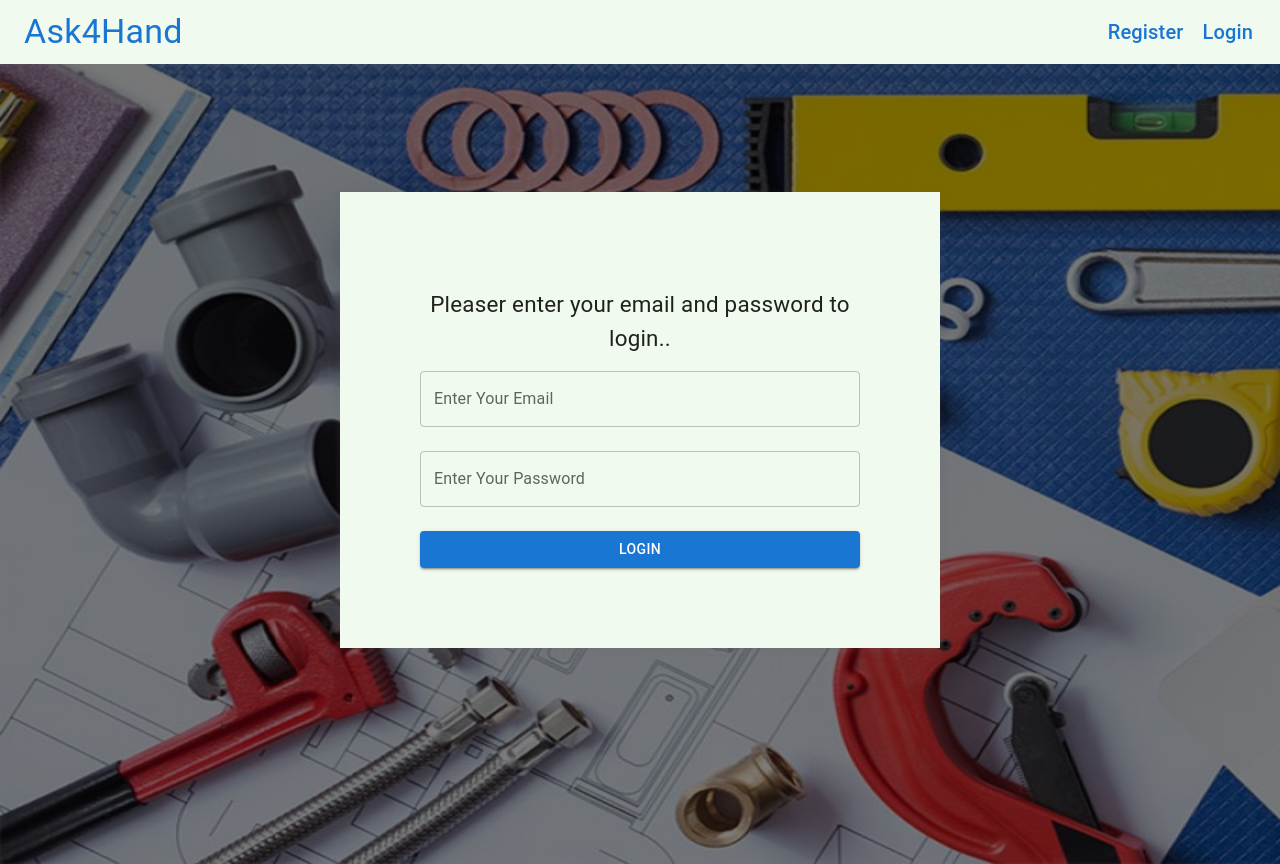
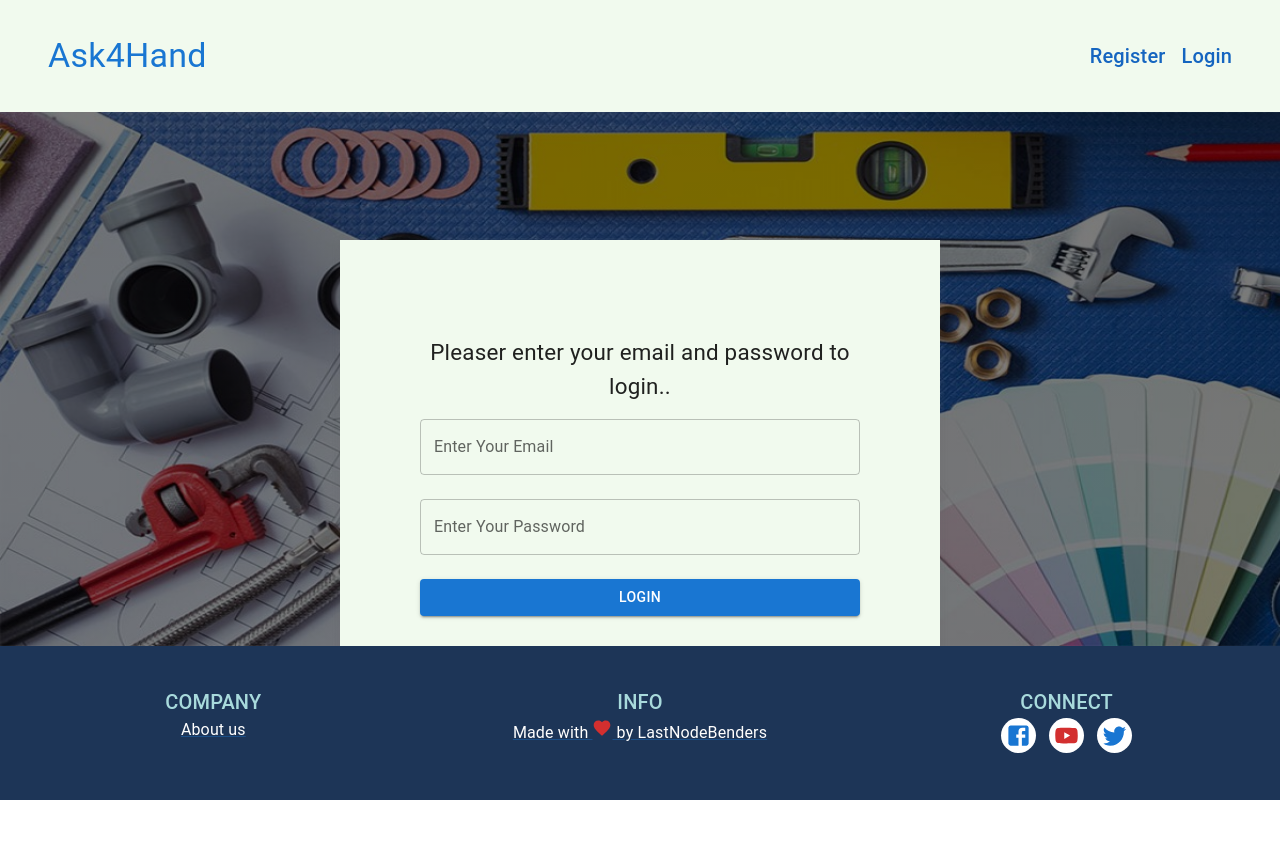
Before and after one commit to stphncrt/Ask4Hand, a React app in the folder client/: page /login in a window 1280 px wide. After the commit the page ends 800 px from the top, so only its background shows below. Built offline with nearby package versions, Linux system fonts and the light colour scheme; what react-swipeable-views-utils would draw is missing.

Commit message:
change profile page style,add footer to pages

```diff
--- a/client/src/App.jsx
+++ b/client/src/App.jsx
@@ -19,7 +19,7 @@ const App = () => {
       <CssBaseline>
         <ToastContainer
           position="top-center"
-          autoClose={2000}
+          autoClose={300}
           hideProgressBar={false}
           newestOnTop={false}
           closeOnClick
--- a/client/src/components/Carousel.jsx
+++ b/client/src/components/Carousel.jsx
@@ -54,7 +54,7 @@ function Carousel({ images }) {
                 sx={{
                   height: "100%",
                   display: "block",
-                  // overflow: "hidden",
+                  //overflow: "hidden",
                   width: "100%",
                 }}
                 src={step}
--- a/client/src/components/Footer.jsx
+++ b/client/src/components/Footer.jsx
@@ -1,96 +1,74 @@
 import React from "react";
-import styled from "styled-components";
+import { Grid, Typography, Link } from "@mui/material";
 import FacebookIcon from "@mui/icons-material/Facebook";
 import YouTubeIcon from "@mui/icons-material/YouTube";
 import TwitterIcon from "@mui/icons-material/Twitter";
+import FavoriteIcon from "@mui/icons-material/Favorite";
+import styled from "styled-components";
 
 function Footer() {
   return (
-    <StyledWrapper>
-      <div className="container">
-        <h3 className="title"> COMPANY </h3>
-        <p>
-          <a href="" className="link">
+    <StyledFooter>
+      <Grid container className="wrapper">
+        <Grid item xs={12} md={4} className="section">
+          <Typography variant="h6" className="title">
+            COMPANY
+          </Typography>
+          <Link href="" className="link">
             About us
-          </a>
-        </p>
-        <p>
-          <a href="" className="link">
-            Terms
-          </a>
-        </p>
-        <p>
-          <a href="" className="link">
-            Help
-          </a>
-        </p>
-      </div>
-      <div className="container">
-        <h3 className="title"> WORK WITH US </h3>
-        <a href="" className="link">
-          Advertise
-        </a>
-      </div>
-      <div className="container">
-        <h3 className="title"> CONNECT </h3>
-        <div className="iconContainer">
-          <StyledFacebookIcon color="primary" className="icon" />
-          <YouTubeIcon color="error" className="icon" />
-          <TwitterIcon color="primary" className="icon" />
-        </div>
-      </div>
-    </StyledWrapper>
+          </Link>
+        </Grid>
+        <Grid item xs={12} md={4} className="section">
+          <Typography variant="h6" className="title">
+            INFO
+          </Typography>
+          <Link
+            href="https://github.com/HackYourFuture/class35-project-zzpers"
+            className="link"
+          >
+            Made with <FavoriteIcon color="error" fontSize="small" /> by
+            LastNodeBenders
+          </Link>
+        </Grid>
+        <Grid item xs={12} md={4} className="section">
+          <Typography variant="h6" className="title">
+            CONNECT
+          </Typography>
+          <Grid>
+            <FacebookIcon color="primary" fontSize="large" className="icon" />
+            <YouTubeIcon color="error" fontSize="large" className="icon" />
+            <TwitterIcon color="primary" fontSize="large" className="icon" />
+          </Grid>
+        </Grid>
+      </Grid>
+    </StyledFooter>
   );
 }
 
 export default Footer;
-export const StyledWrapper = styled.div`
-  display: flex;
-  flex-direction: row;
-  flex-wrap: wrap;
-  gap: 10rem;
-  padding: 1rem 6rem;
+
+export const StyledFooter = styled.div`
   background-color: #1d3557;
-  flex-wrap: wrap;
-  justify-content: center;
-  align-items: baseline;
+  padding: 1.5rem 0rem;
 
-  .image {
-    width: 8rem;
+  .section {
+    margin: 1rem 0;
+    text-align: center;
   }
   .title {
     color: #a8dadc;
-    font-weight: 500;
-    text-align: center;
-    margin-bottom: 0.4rem;
   }
   .link {
-    text-decoration: none;
-    text-align: center;
-    color: #f1faee;
-    &:hover {
-      text-decoration: underline;
-    }
-  }
-  .iconContainer {
-    display: flex;
-    flex-direction: row;
-    gap: 0.3rem;
-    justify-content: center;
+    color: #fff;
   }
   .icon {
+    margin: 0 0.4rem;
     background-color: #fff;
     border-radius: 50%;
-    padding: 3px;
+    padding: 4px;
     cursor: pointer;
   }
-  @media screen and (max-width: 600px) {
-    flex-direction: column;
-    gap: 2rem;
+  .icon:hover {
+    background-color: #e7e7e7;
   }
 `;
-
-export const StyledFacebookIcon = styled(FacebookIcon)`
-  background-color: #fff;
-  cursor: pointer;
-`;
--- a/client/src/components/Nav.jsx
+++ b/client/src/components/Nav.jsx
@@ -1,7 +1,6 @@
 import * as React from "react";
 import { useNavigate } from "react-router-dom";
 import AppBar from "@mui/material/AppBar";
-import Box from "@mui/material/Box";
 import Toolbar from "@mui/material/Toolbar";
 import Typography from "@mui/material/Typography";
 import { styled } from "@mui/material/styles";
@@ -13,9 +12,15 @@ export default function ButtonAppBar() {
   const { worker } = React.useContext(AppContext);
   let navigate = useNavigate();
   return (
-    <Box sx={{ flexGrow: 1 }}>
-      <AppBar position="static">
-        <StyledToolbar>
+    <AppBar
+      position="static"
+      sx={{
+        backgroundColor: "#f1faee",
+        boxShadow: "none",
+        padding: "1.5rem",
+      }}
+    >
+      <Toolbar>
         <Typography
           color="primary"
           variant="h4"
@@ -27,29 +32,29 @@ export default function ButtonAppBar() {
         </Typography>
         {!worker ? (
           <>
-              <StyledButton to="/register" variant="outlined" sx={{ mr: 2 }}>
+            <StyledButton to="/register" variant="outlined">
               Register
             </StyledButton>
-              <StyledButton to="/login" variant="outlined" color="primary">
+            <StyledButton to="/login" variant="outlined">
               Login
             </StyledButton>
           </>
         ) : (
           <MenuPopupState />
         )}
-        </StyledToolbar>
+      </Toolbar>
     </AppBar>
-    </Box>
   );
 }
-export const StyledToolbar = styled(Toolbar)`
-  background-color: #f1faee;
-`;
 
 export const StyledButton = styled(Link)`
   text-decoration: none;
-  margin: 3px;
-  color: #1976d2;
+  margin-left: 1rem;
+  color: #1565c0;
   font-size: 20px;
   font-weight: 500;
+
+  :hover {
+    color: #4c91db;
+  }
 `;
--- a/client/src/context/AppContext.js
+++ b/client/src/context/AppContext.js
@@ -52,9 +52,7 @@ export const AppProvider = ({ children }) => {
       );
       setWorker(response.data.result);
       toast.success(response?.data?.msg);
-      setTimeout(() => {
-        navigate("/");
-      }, 2000);
+      navigate("/");
     } catch (err) {
       setError(err.message);
       toast.error(err?.response?.data?.msg || "Something went wrong!");
@@ -75,7 +73,7 @@ export const AppProvider = ({ children }) => {
       toast.success(response?.data?.msg);
       setTimeout(() => {
         navigate("/");
-      }, 2000);
+      }, 500);
     } catch (err) {
       setError(err.message);
       toast.error(err?.response?.data?.msg || "Something went wrong!");
@@ -96,7 +94,7 @@ export const AppProvider = ({ children }) => {
       toast.success(response?.data?.msg);
       setTimeout(() => {
         navigate("/");
-      }, 200);
+      }, 500);
     } catch (err) {
       setError(err.message);
       toast.error(err?.response?.data?.msg || "Something went wrong!");
--- a/client/src/pages/Login/LoginPage.jsx
+++ b/client/src/pages/Login/LoginPage.jsx
@@ -3,8 +3,9 @@ import { makeStyles } from "@material-ui/core/styles";
 import { useFormik } from "formik";
 import AppContext from "../../context/AppContext";
 import { Button, TextField, Grid, Container, Typography } from "@mui/material";
-import * as Yup from "yup";
+import { LoginValidationSchema } from "../../util/formValidation";
 import { StyledWrapper } from "../RegisterPage/RegisterPage";
+import Footer from "../../components/Footer";
 
 const styleFunc = makeStyles({
   wrapper: {
@@ -24,14 +25,6 @@ const LoginPage = () => {
   const { postWorker } = useContext(AppContext);
   const signUpStyles = styleFunc();
 
-  const LoginValidationSchema = Yup.object({
-    email: Yup.string().email("Invalid email address").required("Required"),
-    password: Yup.string()
-      .required("No password provided.")
-      .min(8, "Password is too short - should be 8 chars minimum.")
-      .matches(/[a-z]/, "Password must have a lowercase letter")
-      .matches(/[A-Z]/, "Password must have a uppercase letter"),
-  });
   const formik = useFormik({
     initialValues: {
       email: "",
@@ -43,12 +36,13 @@ const LoginPage = () => {
       setTimeout(() => {
         props.resetForm();
         props.setSubmitting(false);
-      }, 2000);
+      }, 500);
     },
   });
 
   return (
-    <StyledWrapper style={{ height: "100vh" }}>
+    <>
+      <StyledWrapper style={{ height: "calc(100vh - 16.6rem)" }}>
         <Container className={signUpStyles.wrapper} maxWidth="sm">
           <Typography className={signUpStyles.text}>
             Pleaser enter your email and password to login..
@@ -102,6 +96,8 @@ const LoginPage = () => {
           </form>
         </Container>
       </StyledWrapper>
+      <Footer />
+    </>
   );
 };
 
--- a/client/src/pages/RegisterPage/RegisterPage.jsx
+++ b/client/src/pages/RegisterPage/RegisterPage.jsx
@@ -2,12 +2,16 @@ import React from "react";
 import styled from "styled-components";
 import searchBackgroundImage from "../../../assets/search-bar-background.jpeg";
 import WorkerForm from "../../components/WorkerForm";
+import Footer from "../../components/Footer";
 
 const RegisterPage = () => {
   return (
-    <StyledWrapper>
-      <WorkerForm />
-    </StyledWrapper>
+    <>
+      <StyledWrapper>
+        <WorkerForm />
+      </StyledWrapper>
+      <Footer />
+    </>
   );
 };
 
--- a/client/src/pages/SearchPage/SearchPage.jsx
+++ b/client/src/pages/SearchPage/SearchPage.jsx
@@ -7,6 +7,7 @@ import WorkerInfoCard from "../../components/WorkerInfoCard";
 import Pagination from "@mui/material/Pagination";
 import Stack from "@mui/material/Stack";
 import { Box, Grid, Typography } from "@mui/material";
+import Footer from "../../components/Footer";
 
 const libraries = ["places"];
 function SearchPage() {
@@ -37,6 +38,7 @@ function SearchPage() {
   );
 
   return (
+    <>
       <Box sx={{ flexGrow: 1, padding: "2rem" }}>
         <Grid container spacing={4}>
           <Grid item xs={12} md={3} lg={3}>
@@ -79,6 +81,8 @@ function SearchPage() {
           )}
         </Grid>
       </Box>
+      <Footer />
+    </>
   );
 }
 
--- a/client/src/util/formValidation.js
+++ b/client/src/util/formValidation.js
@@ -34,3 +34,12 @@ export const RegisterValidationSchema = Yup.object({
     .required("No password provided.")
     .oneOf([Yup.ref("password")], "Passwords does not match"),
 });
+
+export const LoginValidationSchema = Yup.object({
+  email: Yup.string().email("Invalid email address").required("Required"),
+  password: Yup.string()
+    .required("No password provided.")
+    .min(8, "Password is too short - should be 8 chars minimum.")
+    .matches(/[a-z]/, "Password must have a lowercase letter")
+    .matches(/[A-Z]/, "Password must have a uppercase letter"),
+});
```
Also changed, not shown: client/src/pages/ProfilePage/ProfilePage.jsx (+28 -83 lines). Lines whose indentation alone changed are shown as unchanged.
